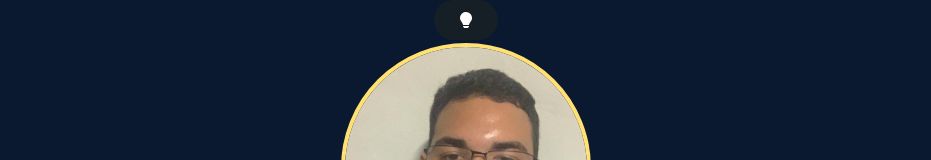
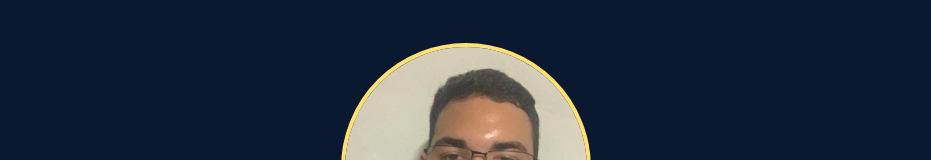
Before and after one commit to Hugo-Sodre/Portifolio1.0, a React (Create React App) app: page / in a window 1280 px wide. Shown: the top 160 px of the page, without its empty margins (174-1105 px from the left). Built offline with nearby package versions, Linux system fonts and the light colour scheme.

Commit message:
Parte final

```diff
--- a/public/index.html
+++ b/public/index.html
@@ -3,18 +3,17 @@
   <head>
     <meta charset="utf-8" />
     <meta name="viewport" content="width=device-width, initial-scale=1" />
-    <meta
-      name="description"
-      content="Web site created using create-react-app"
+    <meta name="description" content="Meu Portfolio" />
+
+    <link
+      rel="stylesheet"
+      href="https://cdn.jsdelivr.net/gh/devicons/devicon@v2.15.1/devicon.min.css"
     />
 
-    <link rel="stylesheet" href="https://cdn.jsdelivr.net/gh/devicons/devicon@v2.15.1/devicon.min.css">
-
-    <title>React App</title>
+    <title>Portfolio</title>
   </head>
   <body>
     <noscript>You need to enable JavaScript to run this app.</noscript>
     <div id="root"></div>
-
   </body>
 </html>
--- a/src/App.jsx
+++ b/src/App.jsx
@@ -8,7 +8,7 @@ import { useRef, useState } from "react";
 import Footer from "./components/footer";
 
 function App() {
-  const [showLight, setShowLight] = useState(false);
+  // const [showLight, setShowLight] = useState(false);
 
   return (
     <div className="w-full">
@@ -22,8 +22,8 @@ function App() {
           "
         >
           <div className="flex flex-col mx-auto">
-            <button
-              onClick={() => setShowLight(!showLight)}
+            {/* <button
+              // onClick={() => setShowLight(!showLight)}
               className="bg-[#171F26] px-6 py-3  rounded-full text-sm text-[#A3ABB2]"
             >
               {showLight ? (
@@ -51,10 +51,10 @@ function App() {
                     viewBox="0 0 16 16"
                   >
                     <path d="M2 6a6 6 0 1 1 10.174 4.31c-.203.196-.359.4-.453.619l-.762 1.769A.5.5 0 0 1 10.5 13h-5a.5.5 0 0 1-.46-.302l-.761-1.77a1.964 1.964 0 0 0-.453-.618A5.984 5.984 0 0 1 2 6zm3 8.5a.5.5 0 0 1 .5-.5h5a.5.5 0 0 1 0 1l-.224.447a1 1 0 0 1-.894.553H6.618a1 1 0 0 1-.894-.553L5.5 15a.5.5 0 0 1-.5-.5z" />
-                  </svg>
-                </>
-              )}
-              {/* <svg
+                  </svg> */}
+            {/* </>
+              )} */}
+            {/* <svg
                 xmlns="http://www.w3.org/2000/svg"
                 width="16"
                 height="16"
@@ -66,7 +66,7 @@ function App() {
                   d="M2.23 4.35A6.004 6.004 0 0 0 2 6c0 1.691.7 3.22 1.826 4.31.203.196.359.4.453.619l.762 1.769A.5.5 0 0 0 5.5 13a.5.5 0 0 0 0 1 .5.5 0 0 0 0 1l.224.447a1 1 0 0 0 .894.553h2.764a1 1 0 0 0 .894-.553L10.5 15a.5.5 0 0 0 0-1 .5.5 0 0 0 0-1 .5.5 0 0 0 .288-.091L9.878 12H5.83l-.632-1.467a2.954 2.954 0 0 0-.676-.941 4.984 4.984 0 0 1-1.455-4.405l-.837-.836zm1.588-2.653.708.707a5 5 0 0 1 7.07 7.07l.707.707a6 6 0 0 0-8.484-8.484zm-2.172-.051a.5.5 0 0 1 .708 0l12 12a.5.5 0 0 1-.708.708l-12-12a.5.5 0 0 1 0-.708z"
                 />
               </svg> */}
-            </button>
+            {/* </button> */}
           </div>
         </header>
 
```
